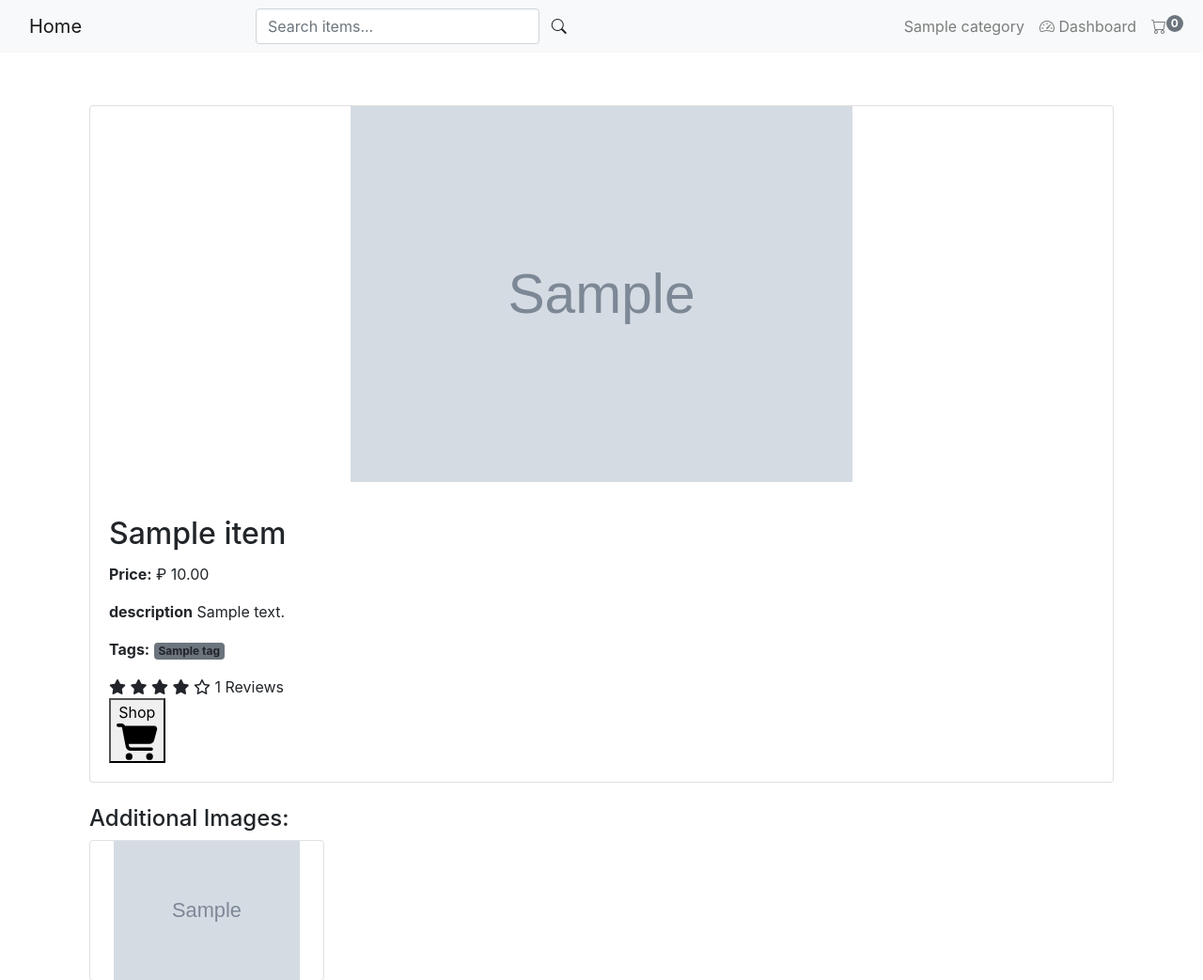
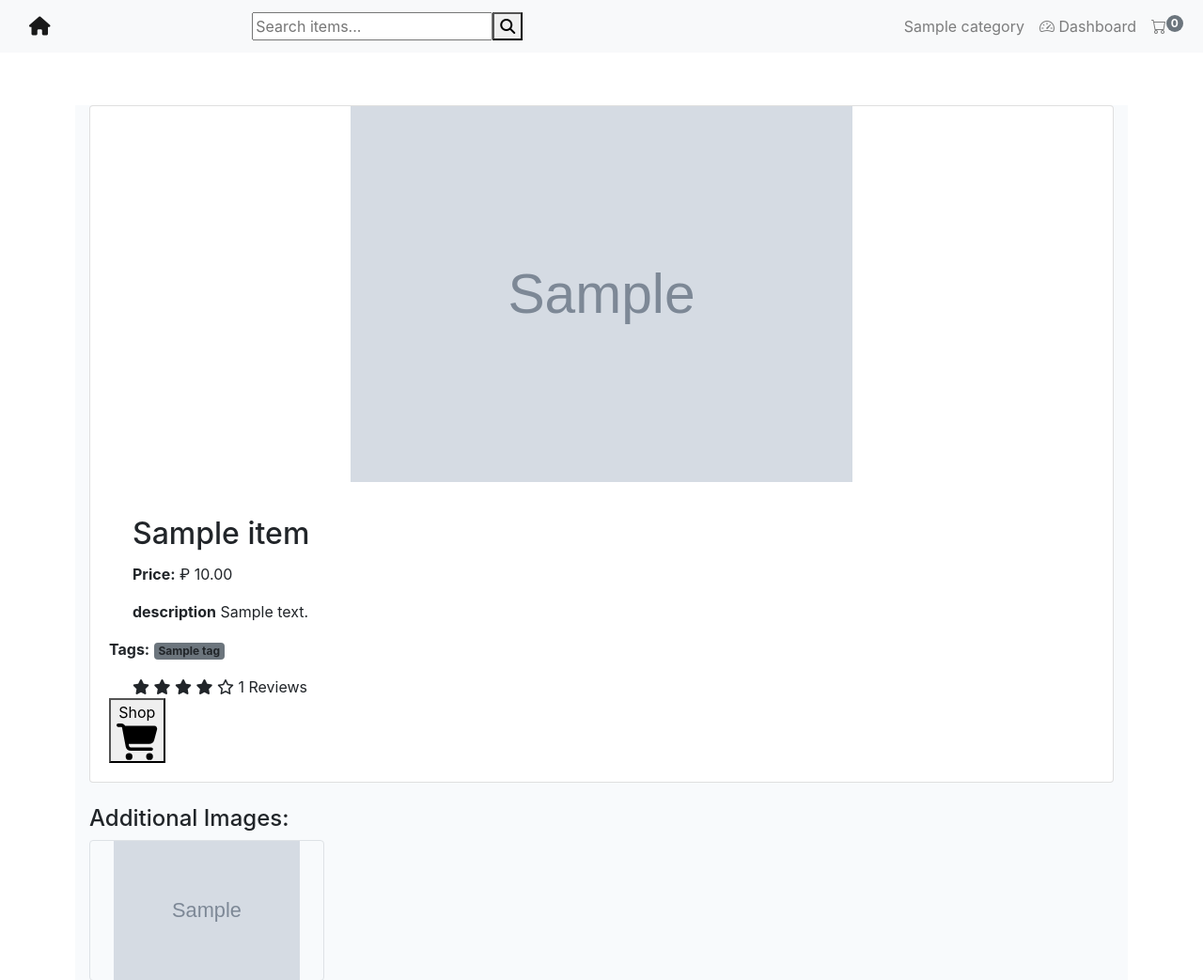
Before and after one commit to Wambong/cafeManager, a Django app: page /item/1/ in a window 1280 px wide. Shown: the top 1043 px of the page at 94% size. Run offline with Django 5.2, Linux system fonts and the light colour scheme; tables that the repository leaves empty hold one stand-in row (values such as "Sample post"); grey boxes marked "Sample" are stand-in pictures; some libraries are stand-ins or nearby versions.

Commit message:
css update for nav

```diff
--- a/templates/dashboard/admin/edit_item.html
+++ b/templates/dashboard/admin/edit_item.html
@@ -3,7 +3,7 @@
 {% load crispy_forms_tags %}
 {% block dashboard_content %}
   <div class="card-header text-center">
-        <h1>editь</h1>
+        <h1>Edit</h1>
   </div>
 <div class="container mt-4">
     <div class="card p-4 shadow-sm">
--- a/templates/orders/base.html
+++ b/templates/orders/base.html
@@ -22,7 +22,7 @@
         <div class="container-fluid">
 
             <a class="navbar-brand" href="{% url 'home' %}">
-                Home
+             <i class="fa fa-home"></i>
 <!--                <img src="{% static 'images/logo.png' %}" alt="Cafe Logo" height="40">-->
             </a>
             <button class="navbar-toggler" type="button" data-bs-toggle="collapse" data-bs-target="#navbarNav" aria-controls="navbarNav" aria-expanded="false" aria-label="Toggle navigation">
@@ -32,12 +32,18 @@
                         <!-- Navbar content -->
             <div class="collapse navbar-collapse justify-content-between" id="navbarNav">
                 <!-- Centered Search Bar -->
-            <form class="d-flex mx-auto" action="{% url 'search' %}" method="get" style="width: 30%;">
-                <input class="form-control me-2 w-100" type="search" placeholder="Search items..." name="q" aria-label="Search">
-                <button class="btn btn-light" type="submit">
-                    <i class="bi bi-search"></i>
-                </button>
-            </form>
+<!--            <form class="d-flex mx-auto" action="{% url 'search' %}" method="get" style="width: 30%;">-->
+<!--                <input class="form-control me-2 w-100" type="search" placeholder="Search items..." name="q" aria-label="Search">-->
+<!--                <button class="btn btn-light" type="submit">-->
+<!--                    <i class="bi bi-search"></i>-->
+<!--                </button>-->
+<!--            </form>-->
+                <!-- From Uiverse.io by Bodyhc -->
+                <form class="search d-flex mx-auto" action="{% url 'search' %}" method="get">
+                    <input placeholder="Search items..." type="text" name="q" aria-label="Search">
+                    <button type="submit"><i class="fa fa-search"></i></button>
+                </form>
+
 
 
 
--- a/templates/orders/home.html
+++ b/templates/orders/home.html
@@ -3,7 +3,7 @@
 {% block content %}
 
   <div class=" text-center">
-     <h1>  Welcome to iCafe</h1>
+     <h1>  Welcome to <i>e</i>uro<i>S</i>hisha</h1>
   </div>
 
 <div class="container-fluid px-2 mt-5">
@@ -29,8 +29,8 @@
                     </div>
 
                     <div class="card-body">
-                        <h5 class="card-title mb-2">{{ item.name|truncatewords:10 }}</h5>
-                        <span class="text-primary fw-bold" style="font-size: 0.9rem;">₽ {{ item.price }}</span>
+                        <h5 class="card-title mb-2" style="padding-left: 15px; padding-right: 10px;">{{ item.name|truncatewords:10 }}</h5>
+                        <span class="text-primary fw-bold" style="font-size: 1.3rem; padding-left: 15px;">₽ {{ item.price }}</span>
                     </div>
 
                     <!-- Rating -->
--- a/templates/orders/item_detail.html
+++ b/templates/orders/item_detail.html
@@ -2,7 +2,7 @@
 
 {% block content %}
 
-<div class="container mt-4">
+<div class="container mt-4" style="background-color: #F8FAFC;">
     <div class="card mb-4">
 <div {% if item.image %}
 <div class="zoom-wrapper position-relative w-100 d-flex justify-content-center mb-3" style="z-index: 1;">
@@ -34,9 +34,9 @@
 </div>
 {% endif %}
         <div class="card-body">
-            <h2 class="card-title">{{ item.name }}</h2>
-            <p class="card-text"><strong>Price:</strong> ₽ {{ item.price }}</p>
-             <p class="card-text"><strong>description</strong>  {{ item.body|safe }}</p>
+            <h2 class="card-title"  style="padding-left: 25px; padding-right: 10px;">{{ item.name }}</h2>
+            <p class="card-text"  style="padding-left: 25px; padding-right: 10px;"><strong>Price:</strong> ₽ {{ item.price }}</p>
+             <p class="card-text"  style="padding-left: 25px; padding-right: 10px;"><strong>description</strong>  {{ item.body|safe }}</p>
 
             {% if item.tags.exists %}
                 <p class="card-text">
@@ -46,7 +46,7 @@
                     {% endfor %}
                 </p>
             {% endif %}
-            <div class="rating-star">
+            <div class="rating-star" style="padding-left: 25px;">
                 <span>
                     <i class="fa fa-star{% if item.averageReview < 0.5 %}-o{% elif item.averageReview >= 0.5 and item.averageReview < 1 %}-half-o {% endif %}" aria-hidden="true"></i>
                     <i class="fa fa-star{% if item.averageReview < 1.5 %}-o{% elif item.averageReview >= 1.5 and item.averageReview < 2 %}-half-o {% endif %}" aria-hidden="true"></i>
```
Also changed, not shown: 1 other file.
